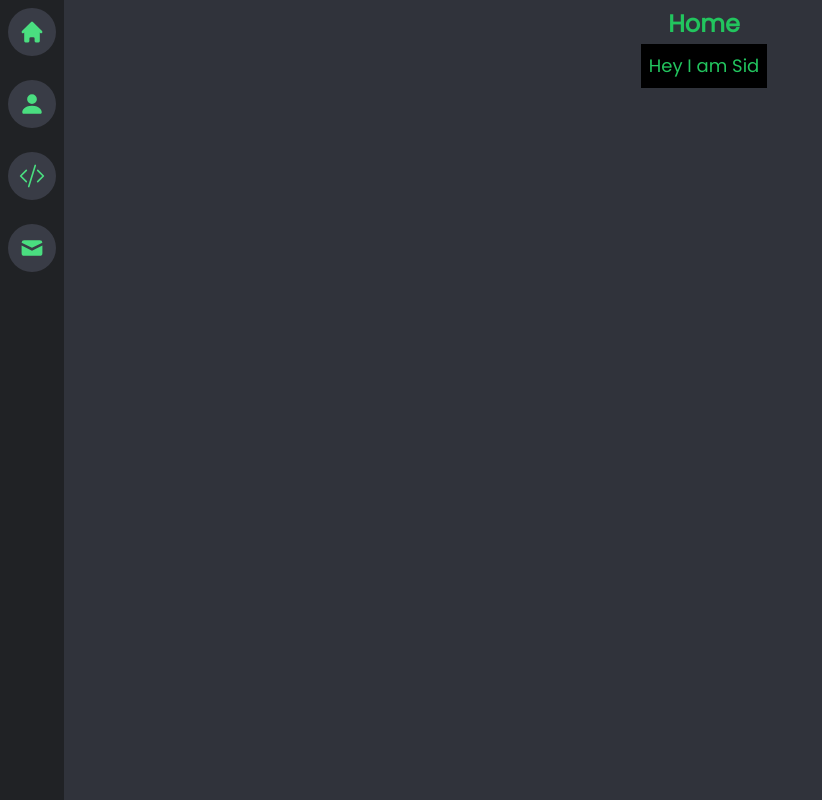
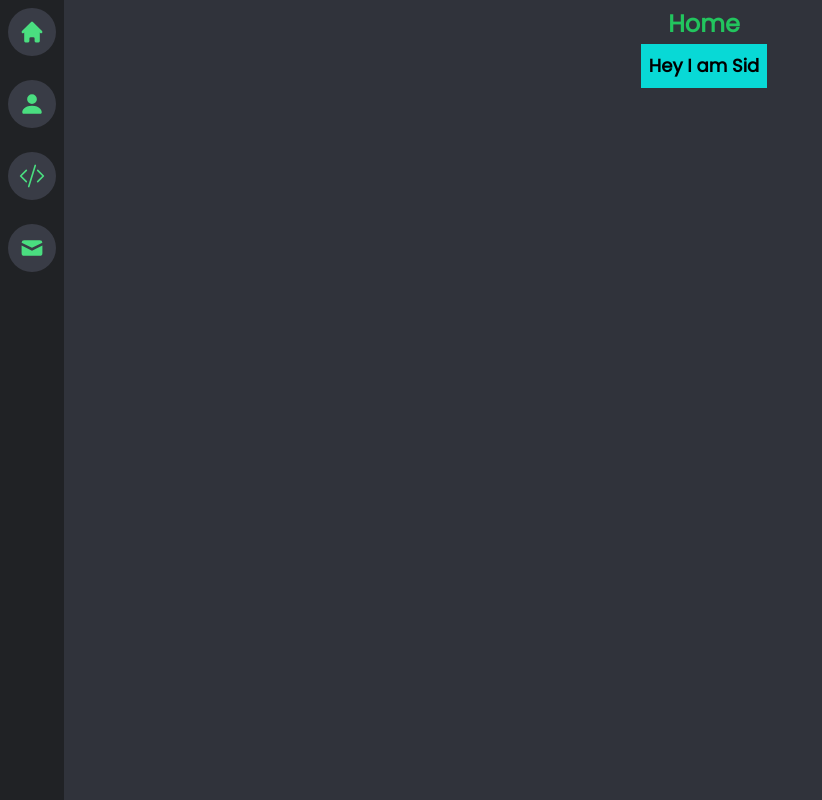
Before and after one commit to SidharthK2/portfolio, a Next.js app: page / in a window 1280 px wide. Shown: the top 800 px of the page, without its empty margins (0-822 px from the left). Built offline with nearby package versions, Linux system fonts and the light colour scheme.

Commit message:
add styling options

```diff
--- a/pages/HomePage.js
+++ b/pages/HomePage.js
@@ -5,7 +5,9 @@ export default function HomePage() {
     <div className="Home text-green-500 flex flex-col w-screen h-screen bg-lightBlack p-2 ">
       <div className="title text-2xl font-bold text-center">Home</div>
       <div className="Homebody m-1 text-center flex flex-col items-center">
-        <div className="text-lg h-fit w-fit p-2 bg-black">Hey I am Sid</div>
+        <div className="text-lg h-fit w-fit p-2 bg-[#08D9D6] text-black font-semibold">
+          Hey I am Sid
+        </div>
       </div>
     </div>
   );
```
